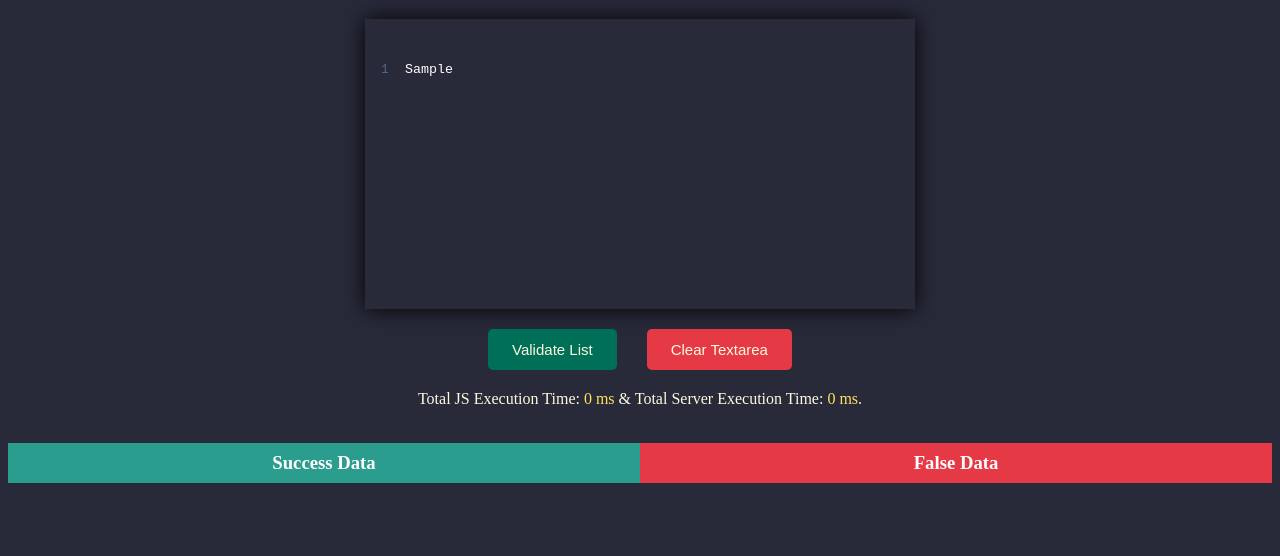
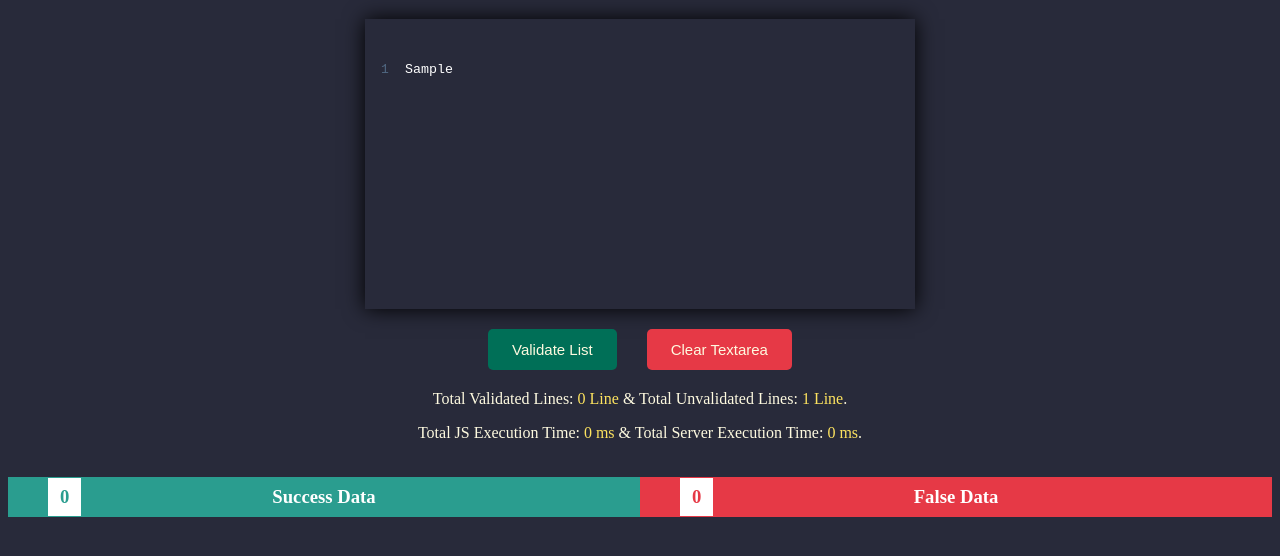
Before and after one commit to AnasOkasha-chambaam/Vinicius-A.-Validator, a plain HTML site: page index.html in a window 1280 px wide. Both pictures are taken after typing "Sample" into the empty fields and a click on the input "Validate List". Shown: the part 98-654 px from the top of the page. Drawn offline with Linux system fonts and the light colour scheme; no server answers.

Commit message:
Final alert message added

```diff
--- a/index.css
+++ b/index.css
@@ -147,7 +147,25 @@ body {
   text-align: center;
   padding: 9px;
   background-color: var(--success-clr);
+  position: relative;
+  display: block;
 }
+
+.results > div h3 span {
+  position: absolute;
+  left: 40px;
+  top: 50%;
+  transform: translateY(-50%);
+  padding: 8px 12px;
+  background-color: white;
+  color: var(--success-clr);
+  text-align: center;
+}
+
+.results > div h3 span#false_counter {
+  color: var(--false-clr);
+}
+
 .results > div.false-div h3 {
   background-color: var(--false-clr);
 }
@@ -187,11 +205,13 @@ body {
   color: var(--pause-clr);
 }
 
-#net_time {
+#net_time,
+#validate_counters {
   color: var(--white-clr);
   text-align: center;
   padding: 9px auto;
 }
-#net_time span {
+#net_time span,
+#validate_counters span {
   color: var(--pause-clr);
 }
--- a/index.html
+++ b/index.html
@@ -48,14 +48,15 @@
           />
         </div>
       </form>
+      <p id="validate_counters"></p>
       <p id="net_time"></p>
       <div class="results">
         <div class="success-div">
-          <h3>Success Data</h3>
+          <h3>Success Data <span id="success_counter">0</span></h3>
           <ul class="success-data" id="success_data"></ul>
         </div>
         <div class="false-div">
-          <h3>False Data</h3>
+          <h3>False Data <span id="false_counter">0</span></h3>
           <ul class="false-data" id="false_data"></ul>
         </div>
       </div>
--- a/script.js
+++ b/script.js
@@ -12,7 +12,11 @@ let url = "http://localhost:8000/api/v1/vinicius", // Put URL here
       pause_resume_btn.className = "clear";
       stop_btn.style.display = "none";
       net_time.innerHTML = `Total JS Execution Time: <span>${totalJSTime} ms</span> & Total Server Execution Time: <span>${totalServerTime} ms</span>.`;
-      totalJSTime = totalServerTime = 0;
+      validate_counters.innerHTML = `Total Validated Lines: <span>${
+        successCounter + falseCounter
+      } Line</span> & Total Unvalidated Lines: <span>${
+        -successCounter - falseCounter + scriptArray.length
+      } Line</span>.`;
     },
     pause: () => {
       appStatus = statusArray[1];
@@ -31,15 +35,21 @@ let url = "http://localhost:8000/api/v1/vinicius", // Put URL here
       validateFunctionality();
     },
     run: () => {
+      totalJSTime = totalServerTime = 0;
+      falseCounter = successCounter = 0;
       success_data.innerHTML = false_data.innerHTML = "";
       form_submit_btn.disabled = true;
       net_time.innerHTML = "";
+      validate_counters.innerHTML = "";
+      false_counter.innerText = success_counter.innerText = 0;
       updateStatus.resume();
     },
   },
   scriptArray,
   totalJSTime = 0,
-  totalServerTime = 0;
+  totalServerTime = 0,
+  successCounter = 0,
+  falseCounter = 0;
 
 /**
  * @desc - The function takes a String type and turn it into an Array of lines that should be validated
@@ -112,6 +122,9 @@ function addResultsToItsList({ data, success, execTime, jsExecTime }, index) {
   document
     .querySelector(`.line-numbers span:nth-child(${index + 1})`)
     .classList.add(success ? "success" : "false");
+  success ? successCounter++ : falseCounter++;
+  success_counter.innerText = successCounter;
+  false_counter.innerHTML = falseCounter;
 }
 
 /**
```
